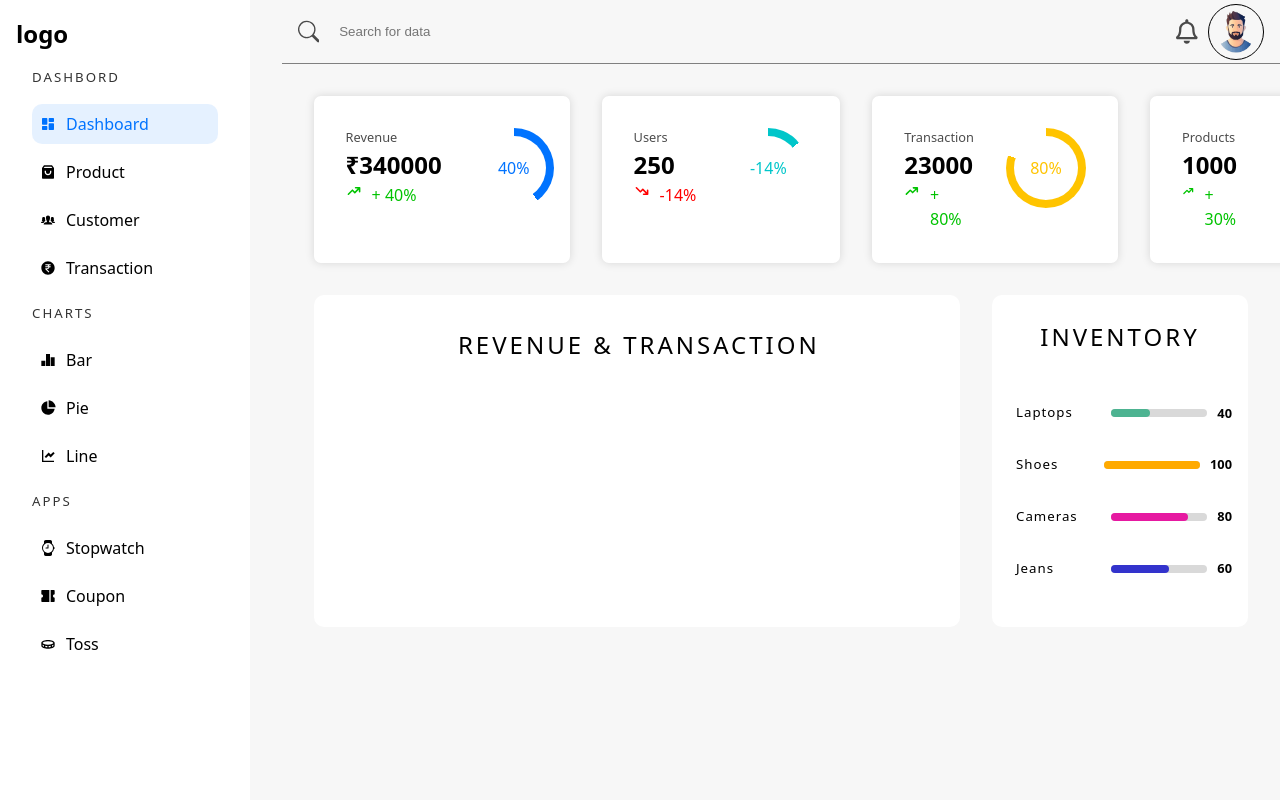
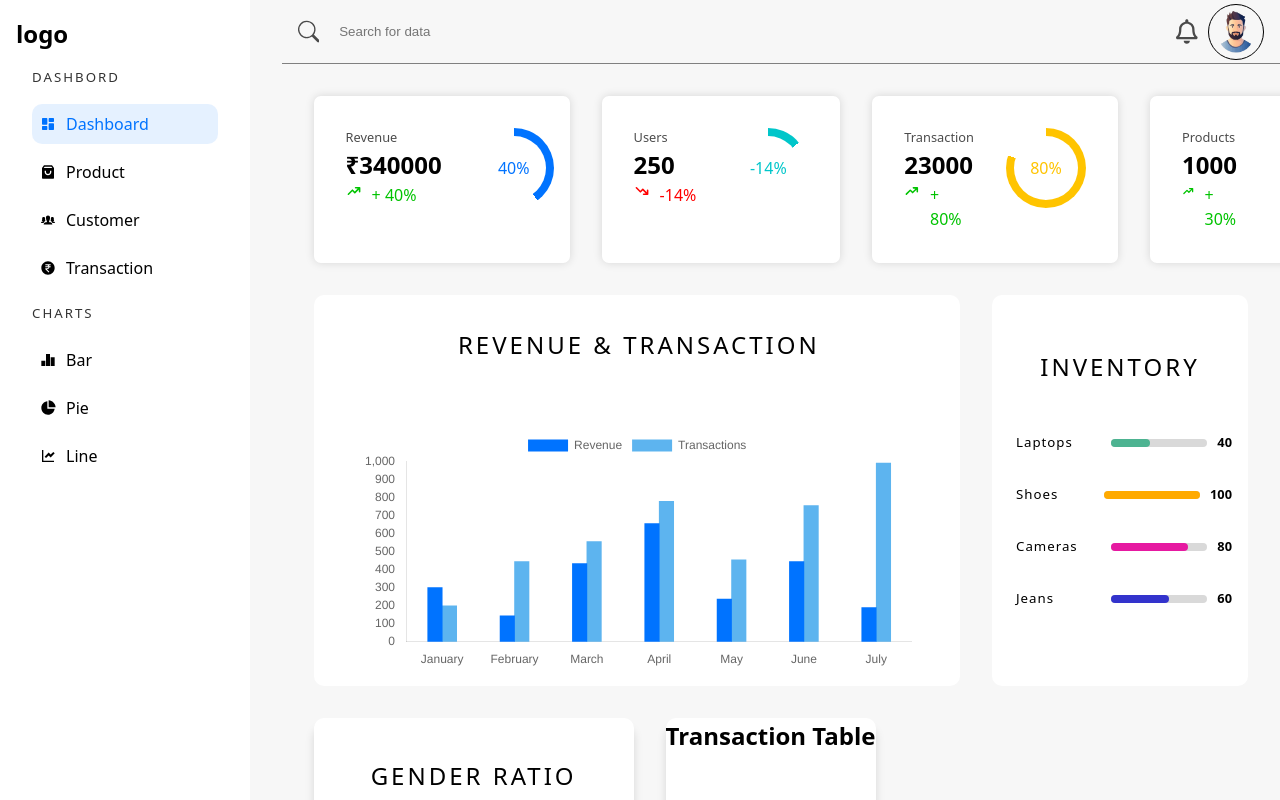
Before and after one commit to Amanatri0/Admin-dashboard, a React app: page /admin/dashboard in a window 1280 px wide. Built offline with nearby package versions, Linux system fonts and the light colour scheme; the HTML template or start-up script is replaced by a standard one.

Commit message:
Dashboard almost complete using fixed datas, dyanamic data will be added from database later

```diff
--- a/package.json
+++ b/package.json
@@ -11,6 +11,7 @@
   },
   "dependencies": {
     "react": "^19.1.1",
+    "react-chartjs-2": "^5.3.0",
     "react-dom": "^19.1.1",
     "react-icons": "^5.5.0",
     "react-router-dom": "^7.9.4",
--- a/src/component/AdminSidebar.tsx
+++ b/src/component/AdminSidebar.tsx
@@ -56,23 +56,23 @@ const AdminSidebar = () => {
     },
   ];
 
-  const Apps = [
-    {
-      url: "/admin/app/stopwatch",
-      icon: <BsWatch />,
-      text: "Stopwatch",
-    },
-    {
-      url: "/admin/app/cupon",
-      icon: <RiCoupon2Fill />,
-      text: "Coupon",
-    },
-    {
-      url: "/admin/app/toss",
-      icon: <BiCoin />,
-      text: "Toss",
-    },
-  ];
+  // const Apps = [
+  //   {
+  //     url: "/admin/app/stopwatch",
+  //     icon: <BsWatch />,
+  //     text: "Stopwatch",
+  //   },
+  //   {
+  //     url: "/admin/app/cupon",
+  //     icon: <RiCoupon2Fill />,
+  //     text: "Coupon",
+  //   },
+  //   {
+  //     url: "/admin/app/toss",
+  //     icon: <BiCoin />,
+  //     text: "Toss",
+  //   },
+  // ];
 
   return (
     <aside>
@@ -137,7 +137,7 @@ const AdminSidebar = () => {
       </div>
 
       {/* Apps */}
-
+      {/*
       <div>
         <h5>Apps</h5>
         <ul>
@@ -163,7 +163,7 @@ const AdminSidebar = () => {
             </li>
           ))}
         </ul>
-      </div>
+      </div> */}
     </aside>
   );
 };
--- /dev/null
+++ b/src/component/Charts.tsx
@@ -0,0 +1,145 @@
+import {
+  Chart as ChartJS,
+  CategoryScale,
+  LinearScale,
+  BarElement,
+  Title,
+  Tooltip,
+  Legend,
+  type ChartOptions,
+  type ChartData,
+  ArcElement,
+} from "chart.js";
+import { Bar, Doughnut } from "react-chartjs-2";
+
+ChartJS.register(
+  CategoryScale,
+  LinearScale,
+  BarElement,
+  Title,
+  Tooltip,
+  Legend,
+  ArcElement
+);
+
+interface BarChartProps {
+  horizontal?: boolean;
+  data_1: number[];
+  data_2: number[];
+  tittle_1: string;
+  tittle_2: string;
+  bgColor_1: string;
+  bgColor_2: string;
+  labels?: string[];
+}
+const months = ["January", "February", "March", "April", "May", "June", "July"];
+
+export const BarChart = ({
+  horizontal = false,
+  data_1 = [],
+  data_2 = [],
+  tittle_1,
+  tittle_2,
+  bgColor_1,
+  bgColor_2,
+  labels = months,
+}: BarChartProps) => {
+  const options: ChartOptions<"bar"> = {
+    responsive: true,
+
+    indexAxis: horizontal ? "y" : "x",
+
+    plugins: {
+      legend: {
+        display: true,
+      },
+      title: {
+        display: true,
+      },
+    },
+
+    scales: {
+      y: {
+        beginAtZero: true,
+        grid: {
+          display: false,
+        },
+      },
+      x: {
+        grid: {
+          display: false,
+        },
+      },
+    },
+  };
+
+  const data: ChartData<"bar", number[], string> = {
+    labels,
+    datasets: [
+      {
+        label: tittle_1,
+        data: data_1,
+        backgroundColor: bgColor_1,
+        barThickness: "flex",
+        barPercentage: 1,
+        categoryPercentage: 0.4,
+      },
+      {
+        label: tittle_2,
+        data: data_2,
+        backgroundColor: bgColor_2,
+        barThickness: "flex",
+        barPercentage: 1,
+        categoryPercentage: 0.4,
+      },
+    ],
+  };
+  return <Bar options={options} data={data} />;
+};
+
+interface DoughnutChartProps {
+  labels?: string[];
+  data: number[];
+  backgroundColor: string[];
+  cutout?: number | string;
+  legends?: boolean;
+  offset?: number[];
+}
+
+export const DoughnutChart = ({
+  labels,
+  data,
+  backgroundColor,
+  cutout,
+  legends = true,
+  offset,
+}: DoughnutChartProps) => {
+  const doughnutData: ChartData<"doughnut", number[], string> = {
+    labels,
+    datasets: [
+      {
+        data,
+        backgroundColor,
+        borderWidth: 0,
+        offset,
+      },
+    ],
+  };
+
+  const doughnutOptions: ChartOptions<"doughnut"> = {
+    responsive: true,
+
+    plugins: {
+      legend: {
+        display: legends,
+        position: "bottom",
+        labels: {
+          padding: 40,
+        },
+      },
+    },
+
+    cutout,
+  };
+  return <Doughnut options={doughnutOptions} data={doughnutData} />;
+};
--- a/src/pages/Dashboard.tsx
+++ b/src/pages/Dashboard.tsx
@@ -4,6 +4,8 @@ import { FaRegBell } from "react-icons/fa";
 import image from "../assets/profileimage.png";
 import { HiTrendingDown, HiTrendingUp } from "react-icons/hi";
 import data from "../assets/data.json";
+import { BarChart, DoughnutChart } from "../component/Charts";
+import { BiMaleFemale } from "react-icons/bi";
 
 const Dashboard = () => {
   return (
@@ -58,6 +60,14 @@ const Dashboard = () => {
           <div className="revenueChart">
             <h2>Revenue & Transaction</h2>
             {/* Graph Here */}
+            <BarChart
+              data_1={[300, 144, 433, 655, 237, 445, 190]}
+              data_2={[200, 444, 556, 778, 455, 755, 990]}
+              tittle_1="Revenue"
+              tittle_2="Transactions"
+              bgColor_1="rgb(0,115,255)"
+              bgColor_2="rgba(53,162,235,0.8)"
+            />
           </div>
           <div className="dashboardCategories">
             <h2>Inventory</h2>
@@ -72,6 +82,27 @@ const Dashboard = () => {
               ))}
             </div>
           </div>
+        </section>
+
+        <section className="transactionContainer">
+          <div className="genderChart">
+            <h2>Gender Ratio</h2>
+            <DoughnutChart
+              labels={["Female", "Male"]}
+              data={[12, 19]}
+              backgroundColor={["hsl(340,82%,56%)", "hsl(240, 90%,65%)"]}
+              cutout={85}
+              offset={[3, 1]}
+            />
+            <p>
+              <BiMaleFemale />
+            </p>
+          </div>
+
+          <div className="table">
+            <h2>Transaction Table</h2>
+          </div>
+          {/* Transaction chart */}
         </section>
       </main>
     </div>
--- a/src/styles/_dashboard.scss
+++ b/src/styles/_dashboard.scss
@@ -142,4 +142,35 @@
       }
     }
   }
+
+  .transactionContainer {
+    @include flex(row, unset, unset, 2rem);
+    padding: 2rem 2rem;
+    height: 30rem;
+
+    > div {
+      background-color: #fff;
+      box-shadow: 0px 10px 10px rgba(0, 0, 0, 0.132);
+      border-radius: 10px;
+    }
+
+    > .genderChart {
+      width: 100%;
+      max-width: 20rem;
+      padding: 1rem;
+      position: relative;
+
+      > h2 {
+        text-align: center;
+        margin: 1.5rem 0 2rem 0;
+        @include heading;
+      }
+
+      > p {
+        @include positionCenter;
+        font-size: 2rem;
+        color: rgba(0, 0, 0, 0.132);
+      }
+    }
+  }
 }
--- a/src/styles/style.css
+++ b/src/styles/style.css
@@ -157,6 +157,41 @@
   font-size: 0.8rem;
   font-weight: 700;
 }
+.dashboard .transactionContainer {
+  display: flex;
+  flex-direction: row;
+  justify-content: unset;
+  align-items: unset;
+  gap: 2rem;
+  padding: 2rem 2rem;
+  height: 30rem;
+}
+.dashboard .transactionContainer > div {
+  background-color: #fff;
+  box-shadow: 0px 10px 10px rgba(0, 0, 0, 0.132);
+  border-radius: 10px;
+}
+.dashboard .transactionContainer > .genderChart {
+  width: 100%;
+  max-width: 20rem;
+  padding: 1rem;
+  position: relative;
+}
+.dashboard .transactionContainer > .genderChart > h2 {
+  text-align: center;
+  margin: 1.5rem 0 2rem 0;
+  letter-spacing: 3px;
+  font-weight: 300;
+  text-transform: uppercase;
+}
+.dashboard .transactionContainer > .genderChart > p {
+  position: absolute;
+  top: 50%;
+  left: 50%;
+  transform: translate(-50%, -50%);
+  font-size: 2rem;
+  color: rgba(0, 0, 0, 0.132);
+}
 
 :root {
   font-family: system-ui, Avenir, Helvetica, Arial, sans-serif;
```
Also changed, not shown: 2 other files (tests, documents, lock files or other folders).
